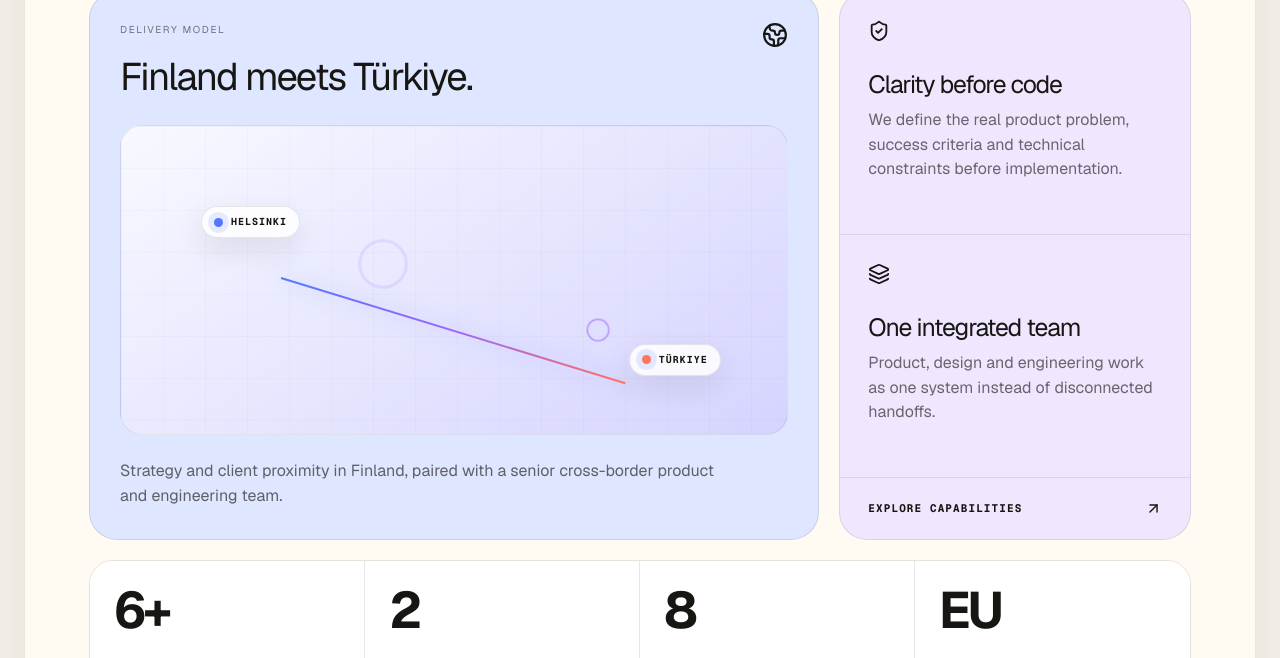
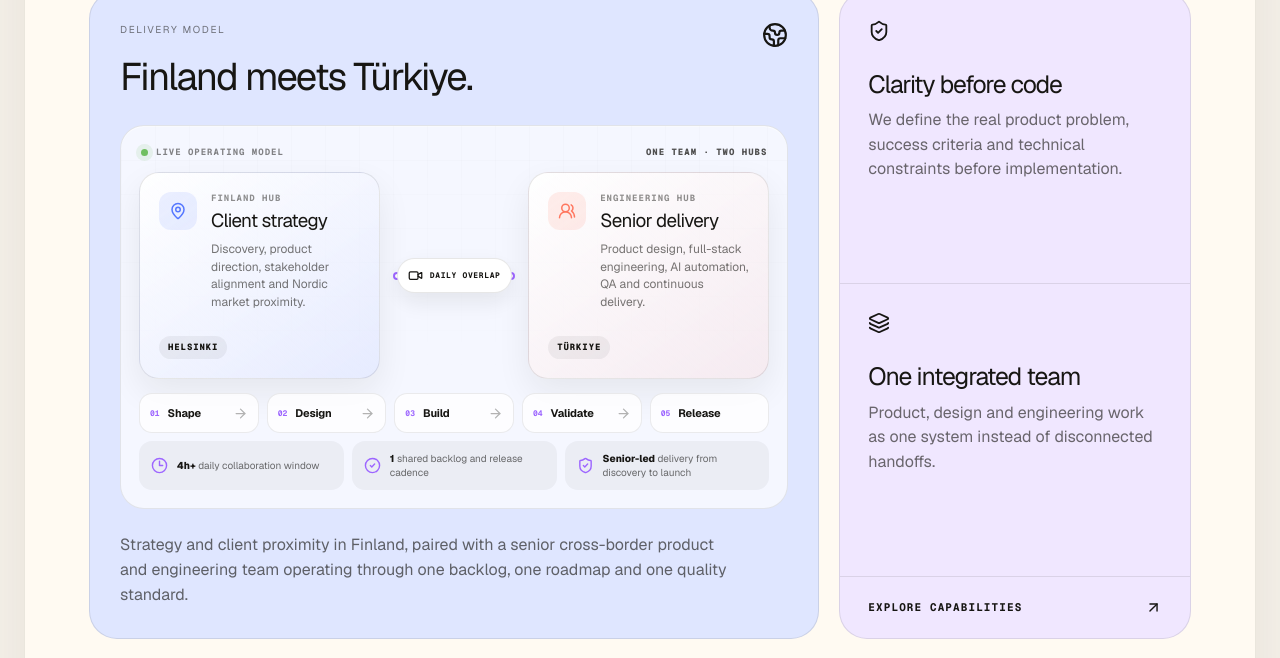
Before and after one commit to Dpehect/Trionn, a Next.js app: page / in a window 1280 px wide. Shown: the part 1260-1918 px from the top of the page. Built offline with nearby package versions, Linux system fonts and the light colour scheme; no server answers.

Commit message:
trust fix

```diff
--- a/src/app/globals.css
+++ b/src/app/globals.css
@@ -623,3 +623,47 @@ body { min-width: 320px; }
 .cockpit-agent-log{z-index:6;gap:12px;padding:10px 12px}.cockpit-agent-log>span{display:grid;grid-template-columns:auto 1fr;min-width:0}.cockpit-agent-log>span i{grid-row:1/3}.cockpit-agent-log>span small{font-size:6px;color:rgba(255,255,255,.55)}.cockpit-agent-log>div{display:grid;place-items:center;padding-left:10px;border-left:1px solid rgba(255,255,255,.14)}.cockpit-agent-log>div b{font-size:10px}.cockpit-agent-log>div small{font-size:6px;color:rgba(255,255,255,.5)}
 @media(max-width:760px){.cockpit-agents{min-height:470px}.cockpit-agent-node--rich{width:125px}.cockpit-agent-detail{width:68%}.cockpit-agent-log>div:nth-of-type(2),.cockpit-agent-log>div:nth-of-type(3){display:none}}
 @media(max-width:480px){.cockpit-agents{min-height:450px}.cockpit-orchestration-hub{width:148px;top:39%}.cockpit-agent-node--rich{width:108px;padding:7px}.cockpit-agent-node__copy small,.cockpit-agent-node--rich>em{display:none}.cockpit-agent-detail{bottom:58px;width:76%}.cockpit-agent-log>span small{display:none}}
+
+/* Professional distributed delivery operating model */
+.delivery-system { position:relative; margin:30px 0 12px; padding:18px; border-radius:24px; overflow:hidden; background:rgba(255,255,255,.68); border:1px solid rgba(23,22,19,.09); box-shadow:inset 0 1px 0 rgba(255,255,255,.72); }
+.delivery-system::before { content:""; position:absolute; inset:0; pointer-events:none; opacity:.18; background-image:linear-gradient(rgba(23,22,19,.08) 1px,transparent 1px),linear-gradient(90deg,rgba(23,22,19,.08) 1px,transparent 1px); background-size:34px 34px; mask-image:linear-gradient(to bottom,black,transparent 78%); }
+.delivery-system__topline { position:relative; z-index:2; display:flex; align-items:center; justify-content:space-between; gap:16px; padding:4px 2px 15px; font:650 9px/1 var(--font-geist-mono); text-transform:uppercase; letter-spacing:.11em; color:rgba(23,22,19,.52); }
+.delivery-system__topline span { display:flex; align-items:center; gap:8px; }
+.delivery-system__topline i { width:7px; height:7px; border-radius:50%; background:#70bf60; box-shadow:0 0 0 5px rgba(112,191,96,.12); }
+.delivery-system__topline strong { color:rgba(23,22,19,.74); font-weight:750; }
+.delivery-hubs { position:relative; z-index:2; display:grid; grid-template-columns:minmax(0,1fr) 120px minmax(0,1fr); align-items:center; gap:14px; }
+.delivery-hub { min-width:0; min-height:175px; display:grid; grid-template-columns:auto minmax(0,1fr); align-content:start; gap:14px; padding:19px; border-radius:20px; border:1px solid rgba(23,22,19,.1); background:rgba(255,255,255,.86); box-shadow:0 14px 34px rgba(23,22,19,.07); transition:transform .35s ease,box-shadow .35s ease; }
+.delivery-hub:hover { transform:translateY(-4px); box-shadow:0 20px 42px rgba(23,22,19,.1); }
+.delivery-hub--finland { background:linear-gradient(145deg,rgba(255,255,255,.94),rgba(85,119,255,.09)); }
+.delivery-hub--turkiye { background:linear-gradient(145deg,rgba(255,255,255,.94),rgba(255,112,95,.09)); }
+.delivery-hub__icon { display:grid; place-items:center; width:38px; height:38px; border-radius:12px; color:var(--blue); background:rgba(85,119,255,.11); }
+.delivery-hub--turkiye .delivery-hub__icon { color:var(--coral); background:rgba(255,112,95,.12); }
+.delivery-hub p { margin:2px 0 8px; font:700 9px/1 var(--font-geist-mono); text-transform:uppercase; letter-spacing:.11em; opacity:.48; }
+.delivery-hub h4 { margin:0; font-size:1.18rem; line-height:1.05; letter-spacing:-.035em; }
+.delivery-hub span { display:block; margin-top:10px; font-size:12px; line-height:1.48; color:rgba(23,22,19,.59); }
+.delivery-hub b { grid-column:1/-1; justify-self:start; margin-top:10px; padding:7px 9px; border-radius:999px; background:rgba(23,22,19,.055); font:750 9px/1 var(--font-geist-mono); text-transform:uppercase; letter-spacing:.1em; }
+.delivery-bridge { position:relative; min-height:155px; display:grid; place-items:center; }
+.delivery-bridge__line { position:absolute; left:0; right:0; top:50%; height:2px; background:linear-gradient(90deg,var(--blue),var(--violet),var(--coral)); box-shadow:0 0 18px rgba(133,98,255,.22); }
+.delivery-bridge__line::before,.delivery-bridge__line::after { content:""; position:absolute; top:50%; width:8px; height:8px; border-radius:50%; background:#fff; border:2px solid var(--violet); transform:translateY(-50%); }
+.delivery-bridge__line::before { left:-1px; }.delivery-bridge__line::after { right:-1px; }
+.delivery-bridge__packet { position:absolute; top:calc(50% - 4px); width:8px; height:8px; border-radius:50%; background:#fff; border:2px solid var(--violet); animation:delivery-packet 3.2s linear infinite; }
+.delivery-bridge__packet--two { animation-delay:1.6s; }
+.delivery-bridge > div { position:relative; z-index:2; display:flex; align-items:center; gap:7px; padding:9px 10px; border-radius:999px; border:1px solid rgba(23,22,19,.1); background:#fff; box-shadow:0 9px 22px rgba(23,22,19,.08); font:700 8px/1 var(--font-geist-mono); text-transform:uppercase; letter-spacing:.08em; }
+@keyframes delivery-packet { from{left:2%;opacity:0}10%{opacity:1}90%{opacity:1}to{left:92%;opacity:0} }
+.delivery-flow { position:relative; z-index:2; display:grid; grid-template-columns:repeat(5,minmax(0,1fr)); gap:8px; margin-top:14px; }
+.delivery-flow__step { position:relative; min-width:0; display:flex; align-items:center; gap:8px; padding:11px 10px; border-radius:13px; background:rgba(255,255,255,.74); border:1px solid rgba(23,22,19,.08); }
+.delivery-flow__step span { font:700 8px/1 var(--font-geist-mono); color:var(--violet); }
+.delivery-flow__step strong { min-width:0; font-size:11px; letter-spacing:-.015em; }
+.delivery-flow__step svg { margin-left:auto; opacity:.32; flex:0 0 auto; }
+.delivery-metrics { position:relative; z-index:2; display:grid; grid-template-columns:repeat(3,minmax(0,1fr)); gap:8px; margin-top:8px; }
+.delivery-metrics > div { min-width:0; display:flex; align-items:center; gap:9px; padding:11px 12px; border-radius:13px; color:rgba(23,22,19,.62); background:rgba(23,22,19,.045); }
+.delivery-metrics svg { flex:0 0 auto; color:var(--violet); }
+.delivery-metrics span { min-width:0; font-size:10px; line-height:1.35; }
+.delivery-metrics strong { color:#171613; font-weight:800; }
+
+@media(max-width:980px){
+  .delivery-hubs{grid-template-columns:1fr}.delivery-bridge{min-height:64px}.delivery-bridge__line{top:50%;left:16%;right:16%;transform:rotate(90deg)}.delivery-bridge__packet{display:none}.delivery-flow{grid-template-columns:repeat(3,1fr)}.delivery-metrics{grid-template-columns:1fr}
+}
+@media(max-width:640px){
+  .delivery-system{padding:13px}.delivery-system__topline{align-items:flex-start;flex-direction:column}.delivery-hub{min-height:auto;padding:16px}.delivery-flow{grid-template-columns:1fr 1fr}.delivery-flow__step svg{display:none}.delivery-metrics span{font-size:9px}
+}
--- a/src/components/sections/about-trust.tsx
+++ b/src/components/sections/about-trust.tsx
@@ -4,7 +4,7 @@ import { useRef } from "react";
 import { useGSAP } from "@gsap/react";
 import gsap from "gsap";
 import { ScrollTrigger } from "gsap/ScrollTrigger";
-import { ArrowUpRight, Globe2, Layers3, ShieldCheck } from "lucide-react";
+import { ArrowRight, ArrowUpRight, CheckCircle2, Clock3, Globe2, Layers3, MapPin, ShieldCheck, Users2, Video } from "lucide-react";
 
 gsap.registerPlugin(ScrollTrigger);
 
@@ -58,15 +58,58 @@ export function AboutTrust() {
             <div><p className="section-eyebrow">Delivery model</p><h3>Finland meets Türkiye.</h3></div>
             <Globe2 size={26} />
           </div>
-          <div className="delivery-map" aria-label="Distributed delivery between Helsinki and Türkiye">
-            <span className="delivery-map__grid" />
-            <span className="delivery-map__route" />
-            <span className="delivery-map__node delivery-map__node--helsinki"><i />Helsinki</span>
-            <span className="delivery-map__node delivery-map__node--turkiye"><i />Türkiye</span>
-            <span className="delivery-map__pulse delivery-map__pulse--one" />
-            <span className="delivery-map__pulse delivery-map__pulse--two" />
+          <div className="delivery-system" aria-label="Softbridge distributed delivery operating model">
+            <div className="delivery-system__topline">
+              <span><i /> Live operating model</span>
+              <strong>One team · two hubs</strong>
+            </div>
+
+            <div className="delivery-hubs">
+              <article className="delivery-hub delivery-hub--finland">
+                <div className="delivery-hub__icon"><MapPin size={18}/></div>
+                <div>
+                  <p>Finland hub</p>
+                  <h4>Client strategy</h4>
+                  <span>Discovery, product direction, stakeholder alignment and Nordic market proximity.</span>
+                </div>
+                <b>Helsinki</b>
+              </article>
+
+              <div className="delivery-bridge" aria-hidden="true">
+                <span className="delivery-bridge__line" />
+                <span className="delivery-bridge__packet delivery-bridge__packet--one" />
+                <span className="delivery-bridge__packet delivery-bridge__packet--two" />
+                <div><Video size={15}/><span>Daily overlap</span></div>
+              </div>
+
+              <article className="delivery-hub delivery-hub--turkiye">
+                <div className="delivery-hub__icon"><Users2 size={18}/></div>
+                <div>
+                  <p>Engineering hub</p>
+                  <h4>Senior delivery</h4>
+                  <span>Product design, full-stack engineering, AI automation, QA and continuous delivery.</span>
+                </div>
+                <b>Türkiye</b>
+              </article>
+            </div>
+
+            <div className="delivery-flow">
+              {["Shape", "Design", "Build", "Validate", "Release"].map((step, index) => (
+                <div key={step} className="delivery-flow__step">
+                  <span>{String(index + 1).padStart(2, "0")}</span>
+                  <strong>{step}</strong>
+                  {index < 4 && <ArrowRight size={15} aria-hidden="true"/>}
+                </div>
+              ))}
+            </div>
+
+            <div className="delivery-metrics">
+              <div><Clock3 size={17}/><span><strong>4h+</strong> daily collaboration window</span></div>
+              <div><CheckCircle2 size={17}/><span><strong>1</strong> shared backlog and release cadence</span></div>
+              <div><ShieldCheck size={17}/><span><strong>Senior-led</strong> delivery from discovery to launch</span></div>
+            </div>
           </div>
-          <p>Strategy and client proximity in Finland, paired with a senior cross-border product and engineering team.</p>
+          <p>Strategy and client proximity in Finland, paired with a senior cross-border product and engineering team operating through one backlog, one roadmap and one quality standard.</p>
         </article>
 
         <div className="about-trust__principles">
```
